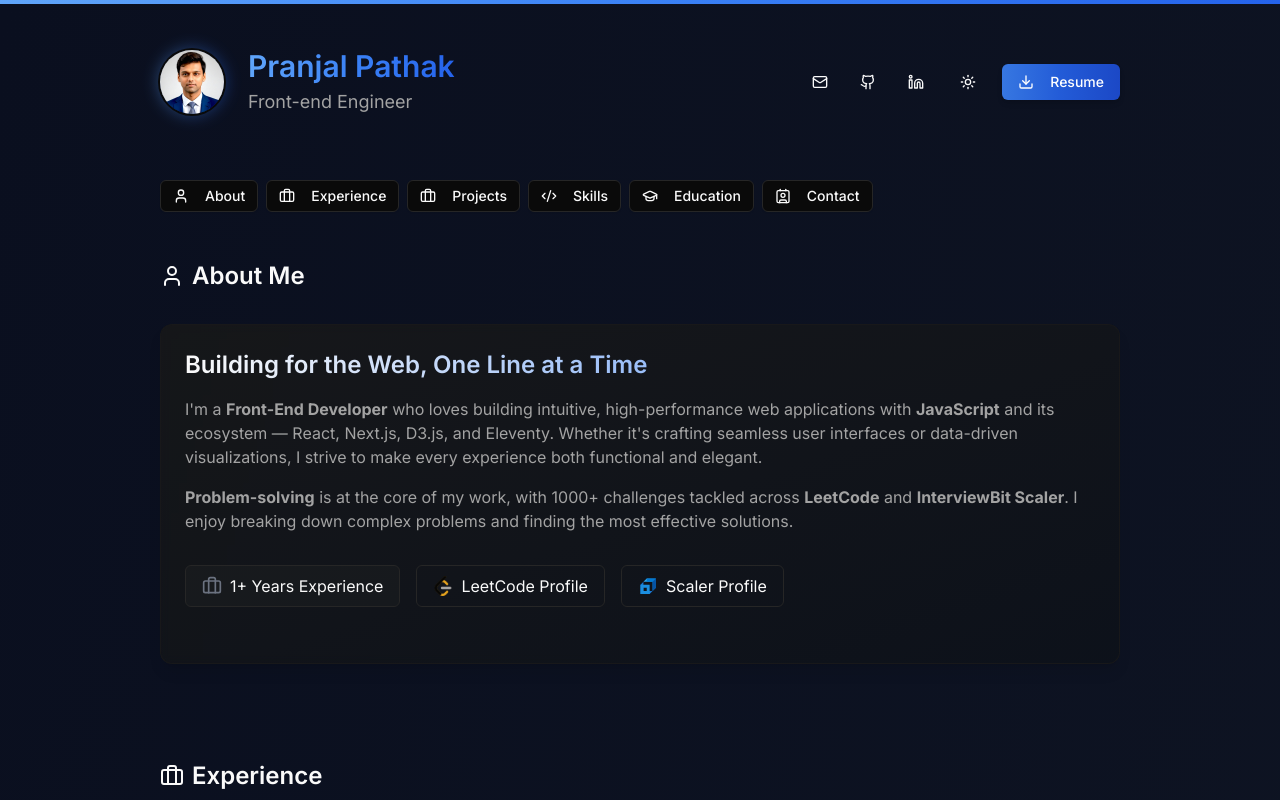
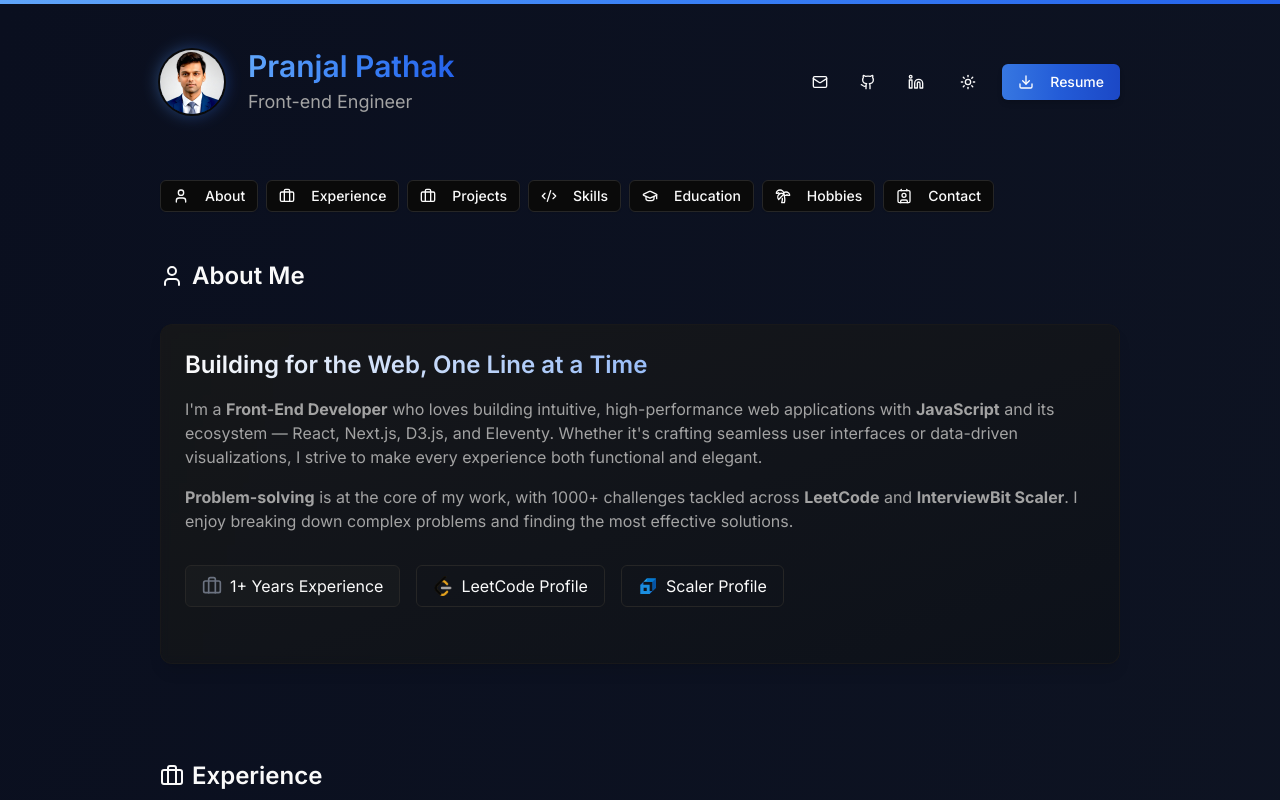
Before and after one commit to pranjal-pathak/Portfolio, a Next.js app: page / in a window 1280 px wide. Shown: the top 800 px of the page. Built offline with nearby package versions, Linux system fonts and the light colour scheme.

Commit message:
changes in nav pill and footer

```diff
--- a/app/page.tsx
+++ b/app/page.tsx
@@ -4,7 +4,7 @@ import { useEffect, useState } from 'react';
 import Image from 'next/image';
 import Link from 'next/link';
 import { motion, useScroll, useSpring } from 'framer-motion';
-import { ChevronDown, ChevronUp } from 'lucide-react';
+import { ChevronDown, ChevronUp, Palmtree } from 'lucide-react';
 
 // Add this type definition after the imports
 interface CollapsiblePointsProps {
@@ -297,6 +297,7 @@ export default function Home() {
             { href: '#projects', icon: <Briefcase className="w-4 h-4" />, label: 'Projects' },
             { href: '#skills', icon: <Code2 className="w-4 h-4" />, label: 'Skills' },
             { href: '#education', icon: <GraduationCap className="w-4 h-4" />, label: 'Education' },
+            { href: '#interests', icon: <Palmtree className="w-4 h-4" />, label: 'Hobbies' },
             { href: '#contact', icon: <Contact className="w-4 h-4" />, label: 'Contact' },
           ].map(({ href, icon, label }) => (
             <Button
@@ -866,6 +867,7 @@ export default function Home() {
                 { href: '#projects', label: 'Projects' },
                 { href: '#skills', label: 'Skills' },
                 { href: '#education', label: 'Education' },
+                {href:'#interests', label:'Hobbies'},
                 { href: '#contact', label: 'Contact' },
               ].map(({ href, label }) => (
                 <Link
```
